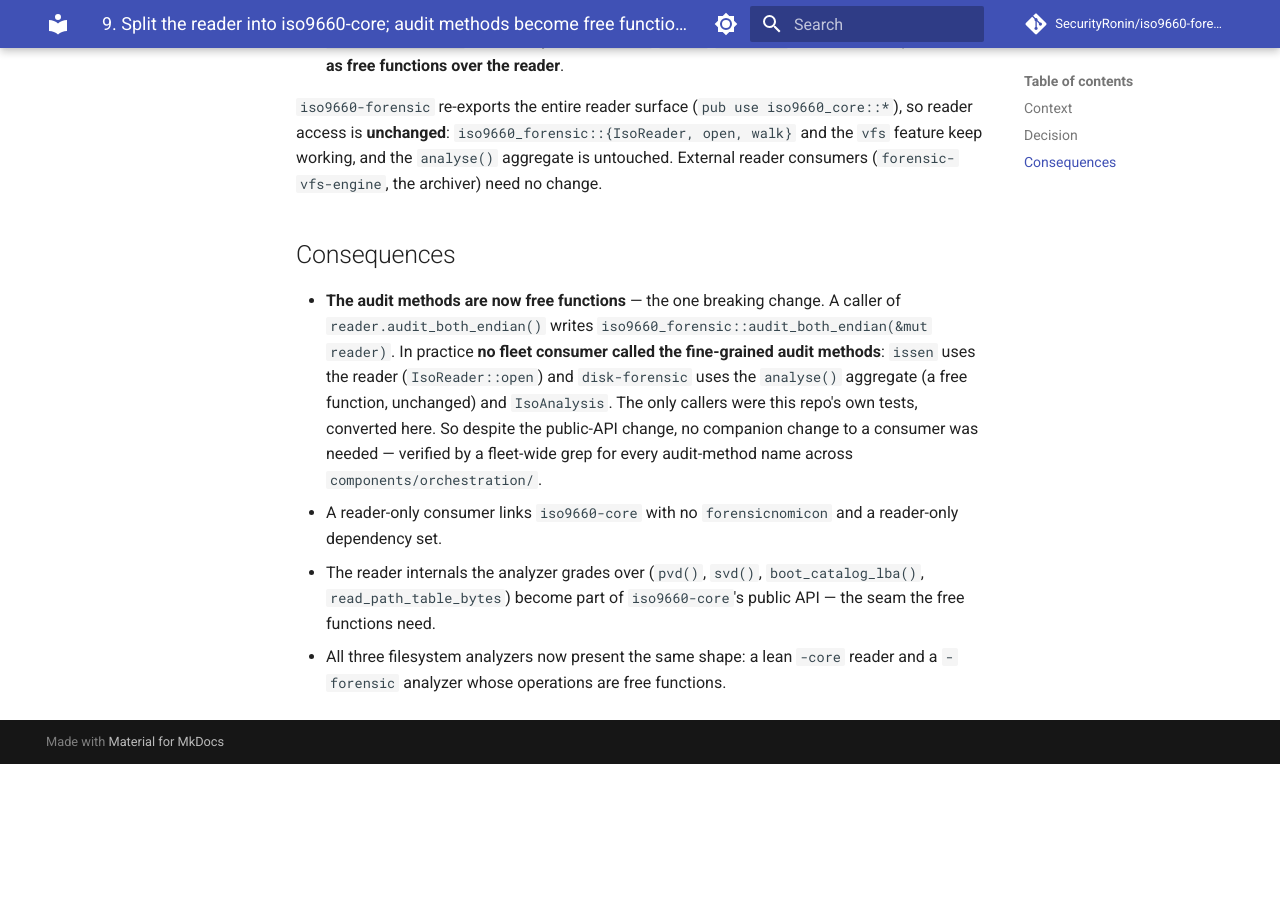
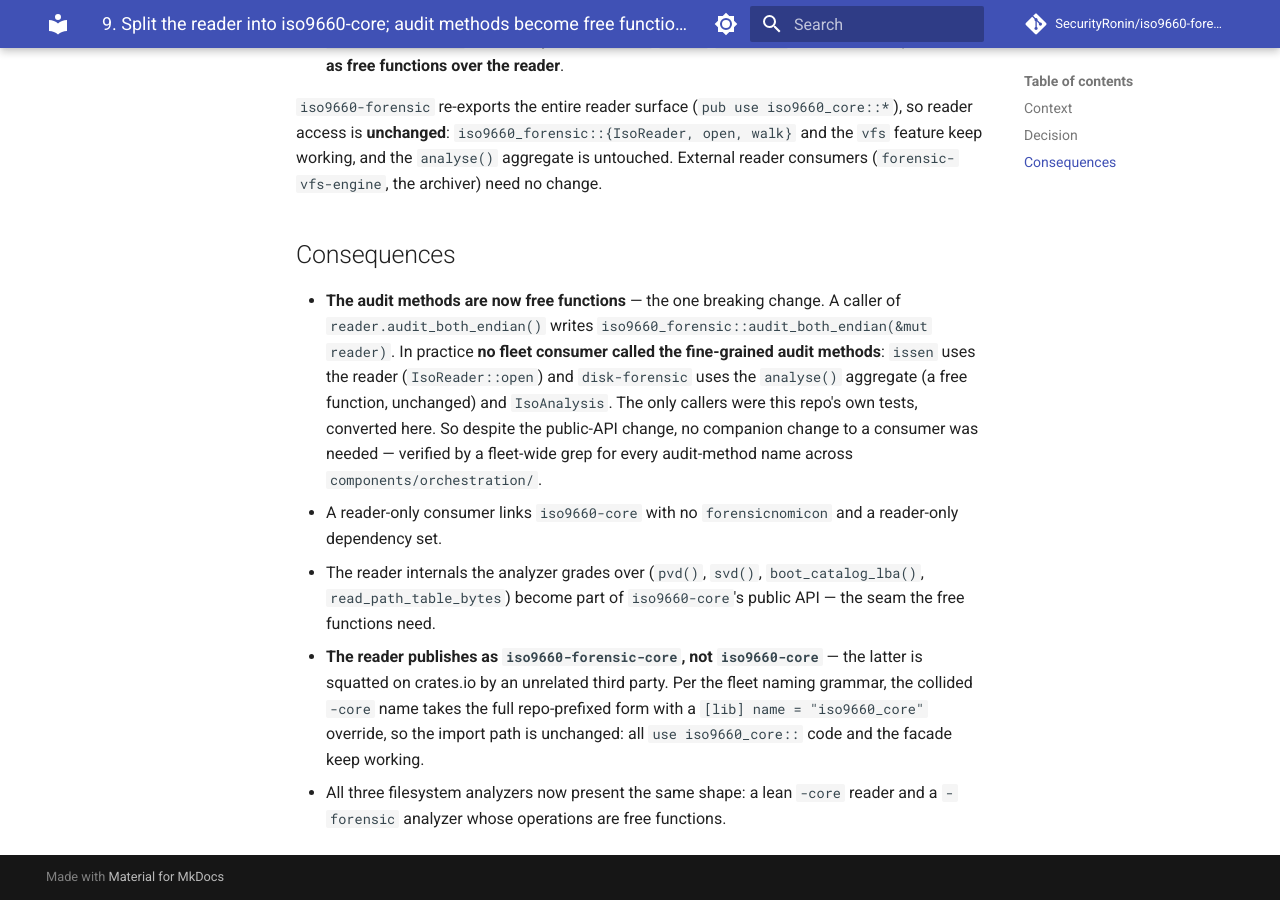
Before and after one commit to SecurityRonin/iso9660-forensic, an MkDocs documentation site: the page built from docs/decisions/0009-split-iso9660-core-reader-free-function-analyzer.md, in a window 1280 px wide and 900 px high, scrolled down 1152 px. Built offline with MkDocs 1.6.1 and Material for MkDocs 9.7.7, drawn with Linux system fonts in a browser that asks for light colours; comment, search, counter and statistics services are not loaded; before the commit the page ends 1916 px from its top, so only the background shows below that.

Commit message:
fix(release): publish the reader as iso9660-forensic-core (iso9660-core is squatted) (#13)
* fix(release): publish the reader as iso9660-forensic-core (iso9660-core is squatted)

release-plz could not publish iso9660-forensic 0.8.0: its iso9660-core
0.1.0 dependency does not resolve, because iso9660-core on crates.io is
an unrelated third-party crate (Mathis-Z, 2025-12-21) — not ours.
release-plz saw "0.1.0 already published" and skipped, leaving forensic
unable to find a matching iso9660-core.

Rename the reader PACKAGE to iso9660-forensic-core (available) with
[lib] name = "iso9660_core". The import path is unchanged, so every
`use iso9660_core::` and the facade `pub use iso9660_core::*` keep
working with no code change — this is manifests only (core/forensic/fuzz
Cargo.toml, workspace deps, supply-chain policy).

Verified: build, tests (0 failed), cargo publish --dry-run of
iso9660-forensic-core reaches Uploading.

Co-Authored-By: Claude Opus 5 <noreply@anthropic.com>

* fix(ci): sort vet policy entries and drop redundant fuzz package rename

cargo-vet requires alphabetically-ordered policy entries (cargo vet fmt).
The fuzz dep had an explicit package = matching its key, which made cargo
use the key (iso9660_forensic_core) as the import name instead of the
lib name (iso9660_core); dropping it restores `use iso9660_core`.

Co-Authored-By: Claude Opus 5 <noreply@anthropic.com>

---------

Co-authored-by: Claude Opus 5 <noreply@anthropic.com>

```diff
--- a/Cargo.toml
+++ b/Cargo.toml
@@ -16,7 +16,7 @@ readme = "README.md"
 # Single source of truth for dependency versions (DRY): declare each once;
 # members write `dep.workspace = true`.
 [workspace.dependencies]
-iso9660-core = { version = "0.1.0", path = "core" }
+iso9660-forensic-core = { version = "0.1.0", path = "core" }
 forensicnomicon = "1"
 forensic-vfs = { version = "0.9" }
 thiserror = "2"
--- a/docs/decisions/0009-split-iso9660-core-reader-free-function-analyzer.md
+++ b/docs/decisions/0009-split-iso9660-core-reader-free-function-analyzer.md
@@ -65,5 +65,10 @@ no change.
 - The reader internals the analyzer grades over (`pvd()`, `svd()`,
   `boot_catalog_lba()`, `read_path_table_bytes`) become part of `iso9660-core`'s
   public API — the seam the free functions need.
+- **The reader publishes as `iso9660-forensic-core`, not `iso9660-core`** — the
+  latter is squatted on crates.io by an unrelated third party. Per the fleet
+  naming grammar, the collided `-core` name takes the full repo-prefixed form
+  with a `[lib] name = "iso9660_core"` override, so the import path is
+  unchanged: all `use iso9660_core::` code and the facade keep working.
 - All three filesystem analyzers now present the same shape: a lean `-core`
   reader and a `-forensic` analyzer whose operations are free functions.
```
Also changed, not shown: 5 other files.
